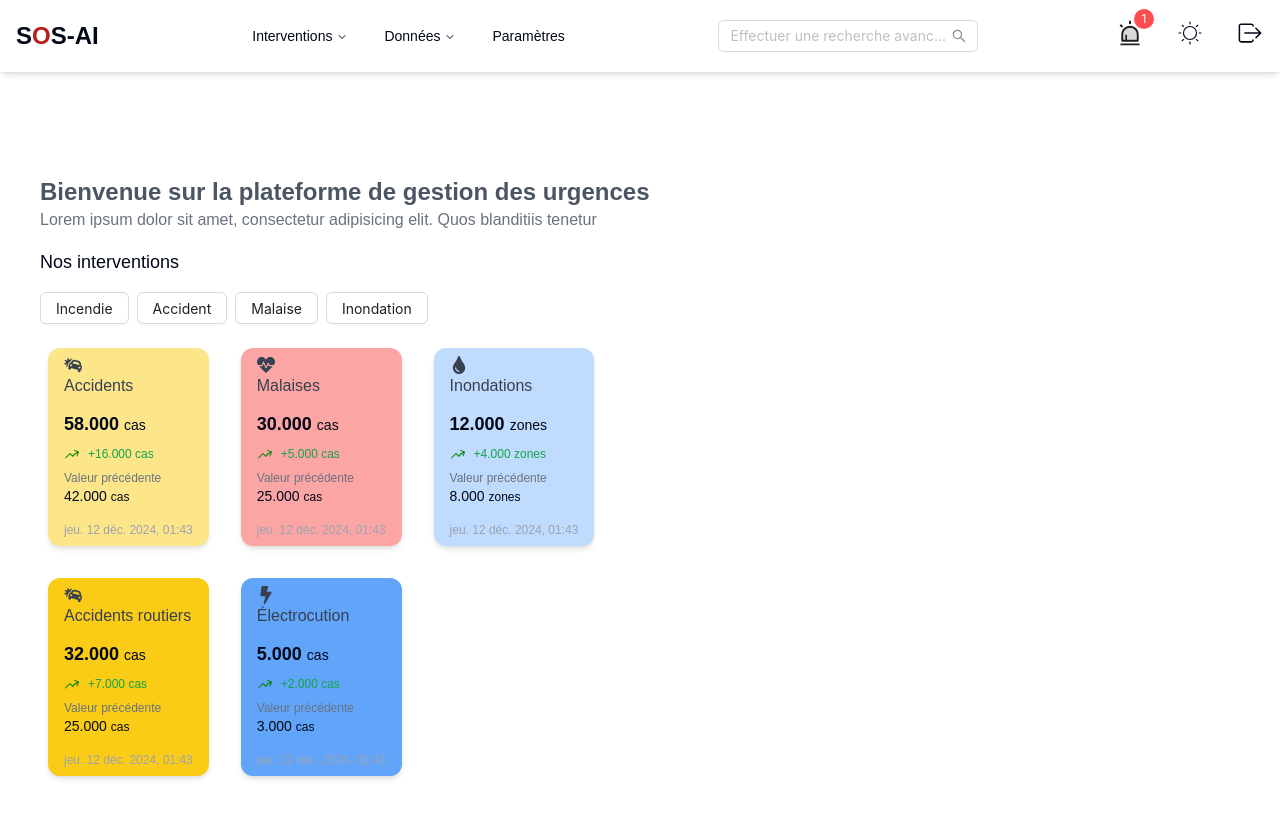
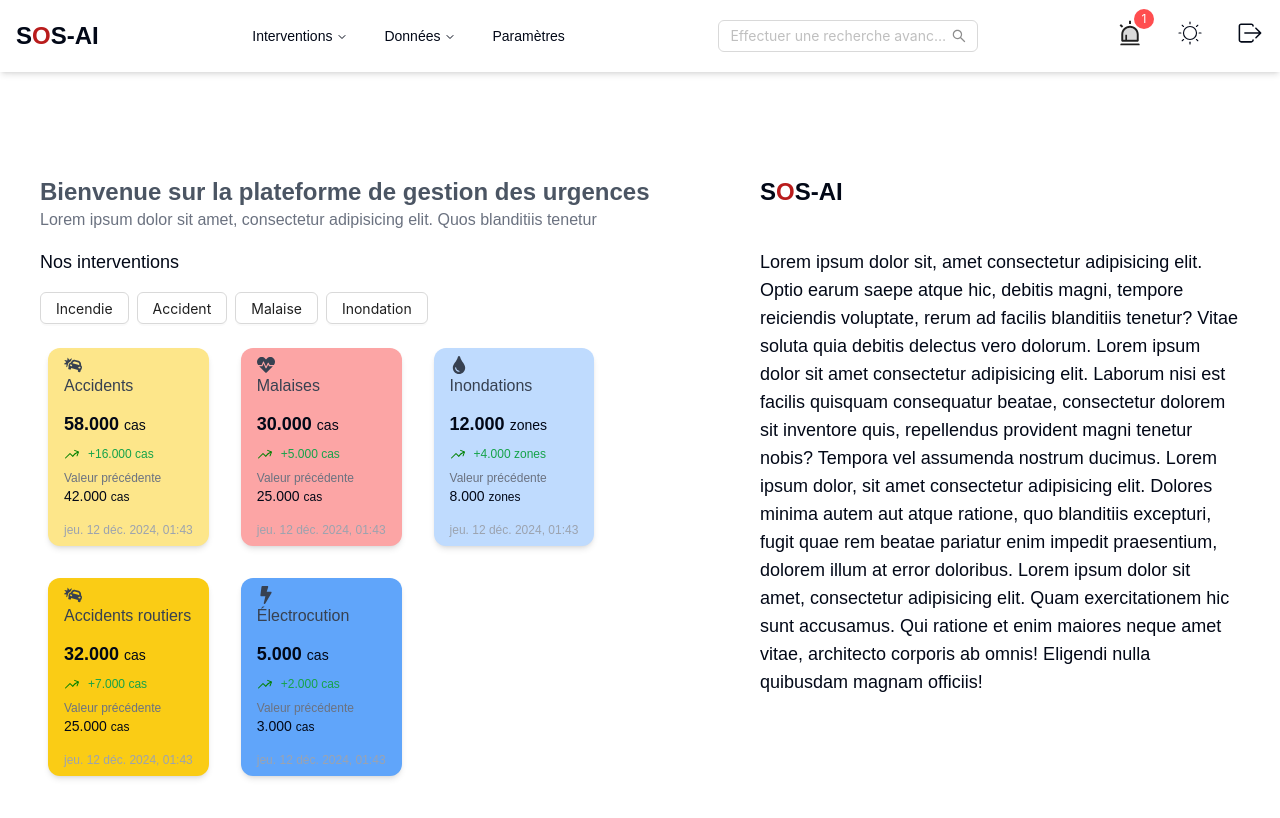
Before and after one commit to AndyMelone/sos-ai, a Next.js app: page / in a window 1280 px wide. Shown: the top 818 px of the page. Built offline with nearby package versions, Linux system fonts and the light colour scheme.

Commit message:
init commit

```diff
--- a/app/page.tsx
+++ b/app/page.tsx
@@ -67,7 +67,7 @@ const interventionData = [
 export default function Home() {
   return (
     <>
-      <div className="w-full">
+      <div className="w-full flex">
         <div className="w-3/5">
           <h1 className="text-2xl font-semibold text-gray-600 mt-24">
             Bienvenue sur la plateforme de gestion des urgences
@@ -101,7 +101,28 @@ export default function Home() {
             </div>
           </div>
         </div>
-        <div className="w-2/5"></div>
+        <div className="w-2/5 pt-24">
+          <h1 className="text-2xl font-semibold ">
+            S<span className="text-red-700">O</span>
+            S-AI
+          </h1>
+          <p className="text-lg pt-10">
+            Lorem ipsum dolor sit, amet consectetur adipisicing elit. Optio
+            earum saepe atque hic, debitis magni, tempore reiciendis voluptate,
+            rerum ad facilis blanditiis tenetur? Vitae soluta quia debitis
+            delectus vero dolorum. Lorem ipsum dolor sit amet consectetur
+            adipisicing elit. Laborum nisi est facilis quisquam consequatur
+            beatae, consectetur dolorem sit inventore quis, repellendus
+            provident magni tenetur nobis? Tempora vel assumenda nostrum
+            ducimus. Lorem ipsum dolor, sit amet consectetur adipisicing elit.
+            Dolores minima autem aut atque ratione, quo blanditiis excepturi,
+            fugit quae rem beatae pariatur enim impedit praesentium, dolorem
+            illum at error doloribus. Lorem ipsum dolor sit amet, consectetur
+            adipisicing elit. Quam exercitationem hic sunt accusamus. Qui
+            ratione et enim maiores neque amet vitae, architecto corporis ab
+            omnis! Eligendi nulla quibusdam magnam officiis!
+          </p>
+        </div>
       </div>
     </>
   );
```
